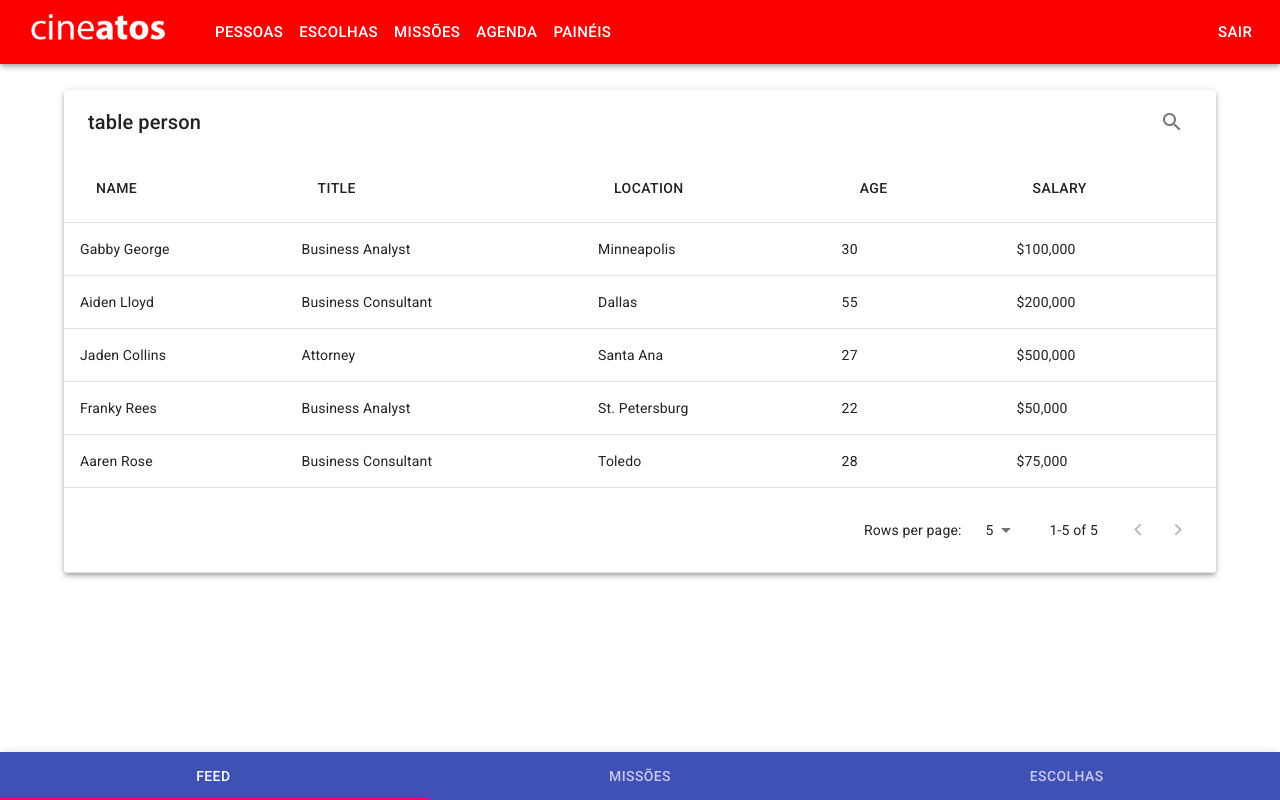
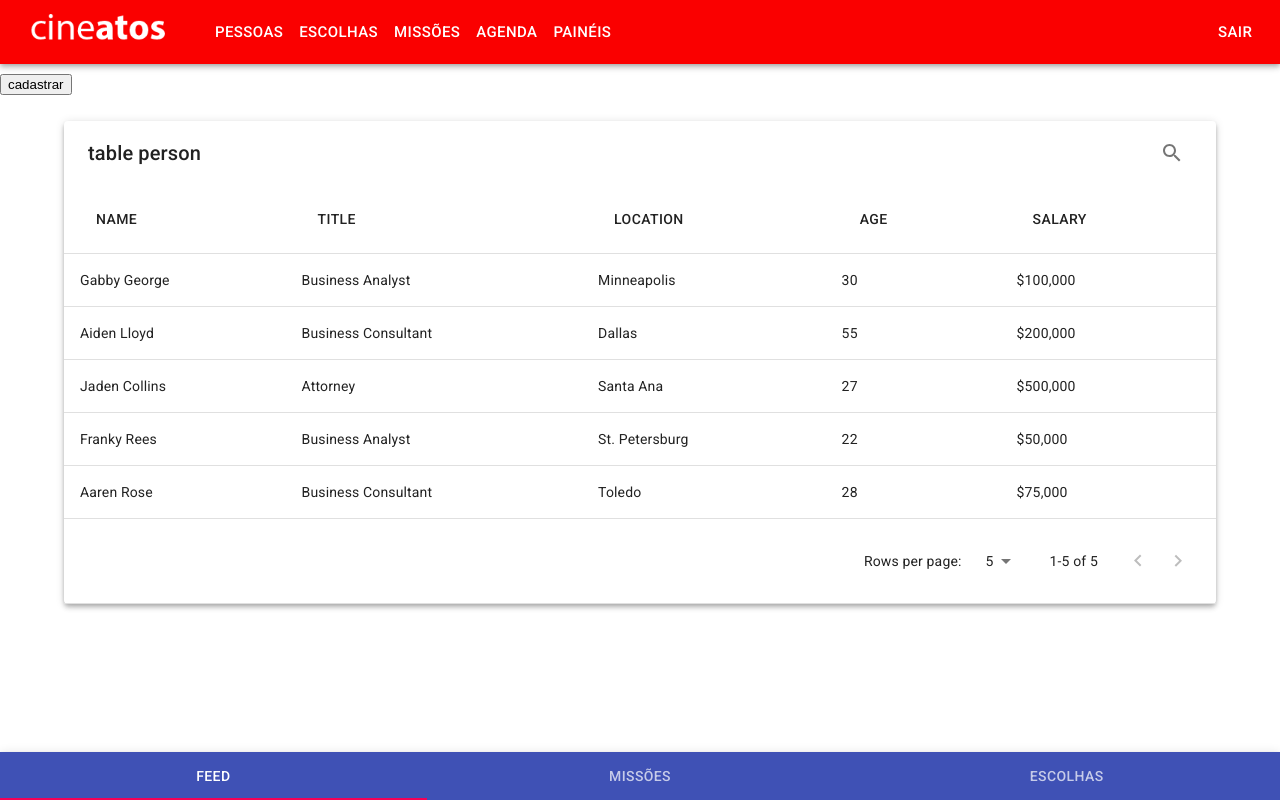
Before and after one commit to CompCult/cineAtos, a React (Create React App) app: page /pessoas in a window 1280 px wide. Built offline with nearby package versions, Linux system fonts and the light colour scheme.

Commit message:
adicao de rota de register pessoa

```diff
--- a/src/Routes.js
+++ b/src/Routes.js
@@ -9,7 +9,7 @@ import MissionResponses from './screen/missions/MissionResponses.js'
 import MissionProposals from './screen/missions/Proposals.js'
 import Events from './screen/events/Events.js'
 import EventRequests from './screen/events/EventRequests.js'
-
+import RegisterPerson from './screen/person/RegisterPerson.js'
 /*
 const PrivateRoute = ({ component: Component, ...rest }) => (
     <Route
@@ -26,7 +26,16 @@ const PrivateRoute = ({ component: Component, ...rest }) => (
 
 */
 
-const TopicsEscolhas = ({ match }) => {
+const TopicsPerson = ({ match }) => {
+  return (
+    <div>
+        <Route exact path={match.path} render={() => <Person/>}/>
+        <Route path={`${match.path}/register`} render={() => <RegisterPerson/>}/>
+    </div>
+  );
+}
+
+const TopicsChoices = ({ match }) => {
   return (
     <div>
         <Route exact path={match.path} render={() => <Choices/>}/>
@@ -35,7 +44,7 @@ const TopicsEscolhas = ({ match }) => {
   );
 }
 
-const TopicsMissoes = ({ match }) => {
+const TopicsMissions = ({ match }) => {
   return (
     <div>
         <Route exact path={match.path} render={() => <Missions/>}/>
@@ -45,7 +54,7 @@ const TopicsMissoes = ({ match }) => {
   );
 }
 
-const TopicsMissoesAgenda = ({ match }) => {
+const TopicsEvents = ({ match }) => {
   return (
     <div>
         <Route exact path={match.path} render={() => <Events/>}/>
@@ -58,10 +67,10 @@ const Routes = () => {
     return (
         <Switch>
             <Route exact path = '/login' component = {() => <Login/>}/>
-            <Route  path = '/pessoas' component = {() => <Person/>}/>
-            <Route path = '/escolhas' component = {TopicsEscolhas}/>
-            <Route path = '/missoes' component = {TopicsMissoes}/>
-            <Route path = '/eventos' component = {TopicsMissoesAgenda}/>
+            <Route  path = '/pessoas' component = {TopicsPerson}/>
+            <Route path = '/escolhas' component = {TopicsChoices}/>
+            <Route path = '/missoes' component = {TopicsMissions}/>
+            <Route path = '/eventos' component = {TopicsEvents}/>
             <Route path = '/paineis' component = {() => <h1>rota paineis</h1>}/>
         </Switch>
     )
--- a/src/screen/choices/Choices.js
+++ b/src/screen/choices/Choices.js
@@ -1,4 +1,4 @@
-import React from 'react'
+import React, { Fragment } from 'react'
 import Table from '../../components/Table.js'
 import MyContext from '../../components/MyContext.js'
 
@@ -26,12 +26,11 @@ function Choices() {
   }
 
   return (
-
-    <div>
-        <MyContext.Provider value={dataTable}>
-          <Table/>
-        </MyContext.Provider>
-    </div>
+    <Fragment>
+      <MyContext.Provider value={dataTable}>
+        <Table/>
+      </MyContext.Provider>
+    </Fragment>
   );
 }
 
--- a/src/screen/choices/ChoicesOfAnswers.js
+++ b/src/screen/choices/ChoicesOfAnswers.js
@@ -1,4 +1,4 @@
-import React from 'react'
+import React, { Fragment } from 'react'
 import Table from '../../components/Table.js'
 import MyContext from '../../components/MyContext.js'
 
@@ -28,11 +28,11 @@ function ChoicesOfAnswers() {
 
   return (
 
-    <div>
+    <Fragment>
         <MyContext.Provider value={dataTable}>
             <Table/>
         </MyContext.Provider>
-    </div>
+    </Fragment>
   );
 }
 
--- a/src/screen/events/EventRequests.js
+++ b/src/screen/events/EventRequests.js
@@ -1,4 +1,4 @@
-import React from 'react'
+import React, { Fragment } from 'react'
 import Table from '../../components/Table.js'
 import MyContext from '../../components/MyContext.js'
 
@@ -27,11 +27,11 @@ function EventRequests() {
 
   return (
 
-    <div>
+    <Fragment>
         <MyContext.Provider value={dataTable}>
             <Table/>
         </MyContext.Provider>
-    </div>
+    </Fragment>
   );
 }
 
--- a/src/screen/events/Events.js
+++ b/src/screen/events/Events.js
@@ -1,4 +1,4 @@
-import React from 'react'
+import React, { Fragment } from 'react'
 import Table from '../../components/Table.js'
 import MyContext from '../../components/MyContext.js'
 
@@ -27,11 +27,11 @@ function Events() {
 
   return (
 
-    <div>
+    <Fragment>
         <MyContext.Provider value={dataTable}>
             <Table/>
         </MyContext.Provider>
-    </div>
+    </Fragment>
   );
 }
 
--- a/src/screen/missions/MissionResponses.js
+++ b/src/screen/missions/MissionResponses.js
@@ -1,4 +1,4 @@
-import React from 'react'
+import React, { Fragment } from 'react'
 import Table from '../../components/Table.js'
 import MyContext from '../../components/MyContext.js'
 
@@ -27,11 +27,11 @@ function MissionResponses() {
 
   return (
 
-    <div>
+    <Fragment>
         <MyContext.Provider value={dataTable}>
             <Table/>
         </MyContext.Provider>
-    </div>
+    </Fragment>
   );
 }
 
--- a/src/screen/missions/Missions.js
+++ b/src/screen/missions/Missions.js
@@ -1,4 +1,4 @@
-import React from 'react'
+import React, { Fragment } from 'react'
 import Table from '../../components/Table.js'
 import MyContext from '../../components/MyContext.js'
 
@@ -27,11 +27,11 @@ function Missions() {
 
   return (
 
-    <div>
+    <Fragment>
         <MyContext.Provider value={dataTable}>
             <Table/>
         </MyContext.Provider>
-    </div>
+    </Fragment>
   );
 }
 
--- a/src/screen/missions/Proposals.js
+++ b/src/screen/missions/Proposals.js
@@ -1,4 +1,4 @@
-import React from 'react'
+import React, { Fragment } from 'react'
 import Table from '../../components/Table.js'
 import MyContext from '../../components/MyContext.js'
 
@@ -27,11 +27,11 @@ function Proposals() {
 
   return (
 
-    <div>
+    <Fragment>
         <MyContext.Provider value={dataTable}>
             <Table/>
         </MyContext.Provider>
-    </div>
+    </Fragment>
   );
 }
 
--- a/src/screen/person/Person.js
+++ b/src/screen/person/Person.js
@@ -1,6 +1,8 @@
-import React from 'react'
+import React, { Fragment } from 'react'
 import Table from '../../components/Table.js'
 import MyContext from '../../components/MyContext.js'
+
+import { Link } from 'react-router-dom'
 
 function Person() {
 
@@ -30,12 +32,16 @@ function Person() {
   }
 
   return (
-
-    <div>
-         <MyContext.Provider value={dataTable}>
-            <Table/>
-         </MyContext.Provider>
-    </div>
+    <Fragment>
+      <Link to="/pessoas/register">
+        <button>
+          cadastrar
+        </button>
+      </Link>
+      <MyContext.Provider value={dataTable}>
+        <Table/>
+      </MyContext.Provider>
+    </Fragment>
   );
 }
 
--- /dev/null
+++ b/src/screen/person/RegisterPerson.js
@@ -0,0 +1,12 @@
+import React, { Fragment } from 'react'
+
+function RegisterPerson() {
+
+  return (
+    <Fragment>
+      <button>register pessoa</button>
+    </Fragment>
+  );
+}
+
+export default RegisterPerson
```
Also changed, not shown: 1 other file (tests, documents, lock files or other folders).
